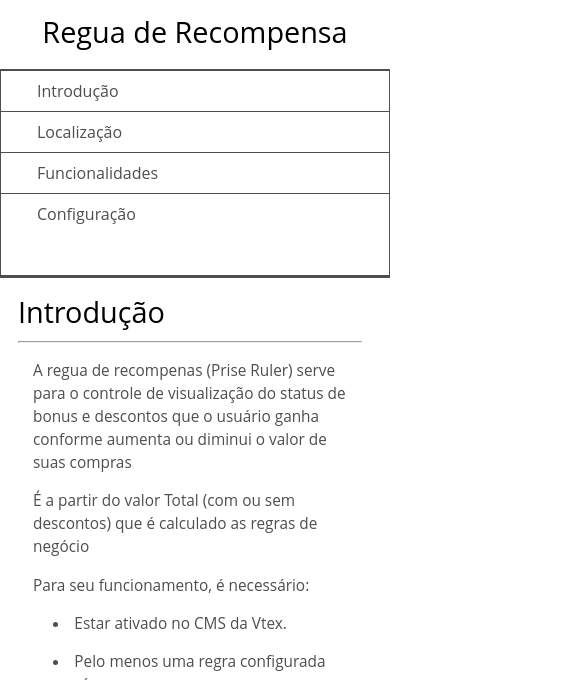
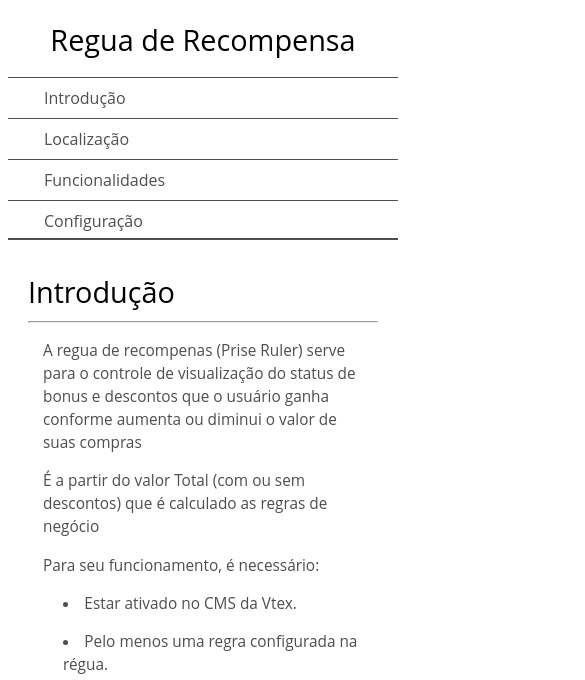
Before and after one commit to CrisFeit/Prise-Ruler, a website: page dist/index.html in a window 390 px wide. Shown: the top 680 px of the page, 585 px wide, since content can reach past the window. Drawn offline with Linux system fonts and the light colour scheme.

Commit message:
Ajustes css

```diff
--- a/dist/index.html
+++ b/dist/index.html
@@ -3,22 +3,24 @@
 
 <head>
   <meta charset="UTF-8">
+
+  <meta name="viewport" content="width=device-width, initial-scale=1.0">
+  <meta http-equiv="X-UA-Compatible" content="ie=edge">
   <title>Regua de Recompensa</title>
-  <meta charset="utf-8">
   <style>
     html,
     body {
-      min-width: 290px;
+      width: 100%;
       color: #4d4e53;
       background-color: #ffffff;
       font-family: 'Open Sans', Arial, sans-serif;
       line-height: 1.5;
       scroll-behavior: smooth;
+      overflow-x: hidden;
     }
 
     #navbar {
       position: fixed;
-      min-width: 290px;
       top: 0px;
       left: 0px;
       width: 300px;
@@ -86,42 +88,43 @@
     code {
       display: block;
       text-align: left;
-      white-space: pre;
       position: relative;
       word-break: normal;
       word-wrap: normal;
       line-height: 2;
       background-color: #f7f7f7;
-      padding: 15px;
+      padding: 40px 25px;
       margin: 10px;
       border-radius: 5px;
+
+
     }
 
-    @media only screen and (max-width: 815px) {
+    @media (max-width: 815px) {
 
       /* For mobile phones: */
       #navbar ul {
-        border: 1px solid;
+        border: none;
         height: 207px;
       }
 
       #navbar {
         background-color: white;
-        position: absolute;
+        position: initial;
         top: 0;
         padding: 0;
         margin: 0;
         width: 100%;
-        max-height: 275px;
+        max-height: 220px;
         border: none;
         z-index: 1;
         border-bottom: 2px solid;
       }
 
       #main-doc {
-        position: relative;
+        position: initial;
         margin-left: 0px;
-        margin-top: 270px;
+        margin-top: 10px;
       }
 
       #main-doc section {
@@ -129,7 +132,7 @@
       }
     }
 
-    @media only screen and (max-width: 400px) {
+    @media (max-width: 380px) {
       #main-doc {
         margin-left: -10px;
       }
@@ -140,7 +143,7 @@
         padding: 15px;
         padding-left: 10px;
         padding-right: 45px;
-        min-width: 233px;
+
       }
     }
 
@@ -260,7 +263,8 @@
             data-cupom=""
           </code>
           </li>
-          <li>A frase a ser exibida : Deixe o valor do meio sempre em 0 <br>exemplo
+          <li>text-content: Frase a ser exibida <br>
+            *Deixe o valor do meio sempre 0<br>exemplo:
             <code>
                < p> class="prise__text-content">
                   com mais  < span class="prise__remain" > 0 < /span> ganhe frete grátis!
```
Also changed, not shown: dist/mobile.html (added).
